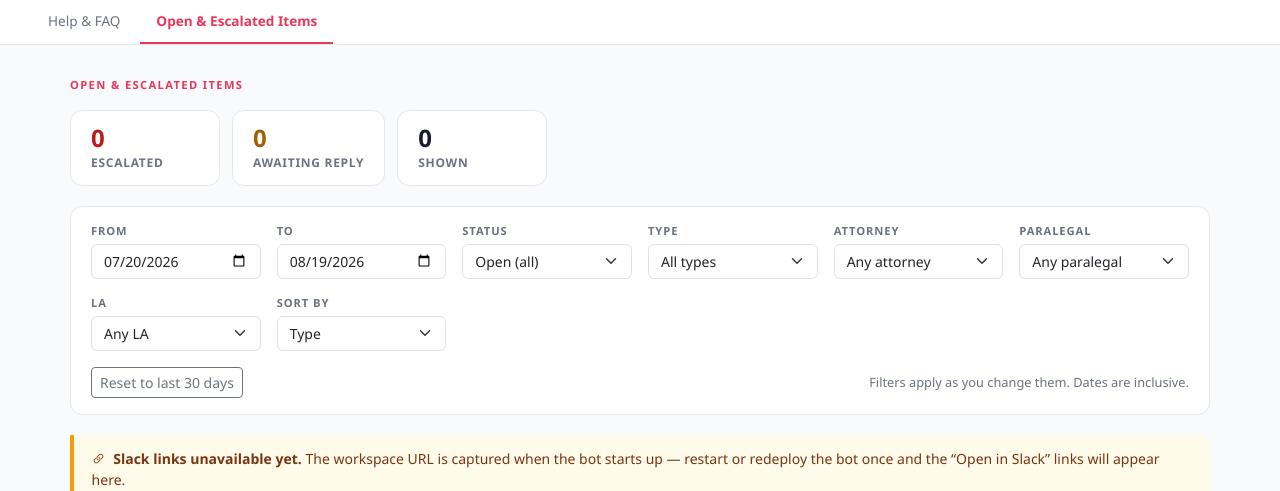
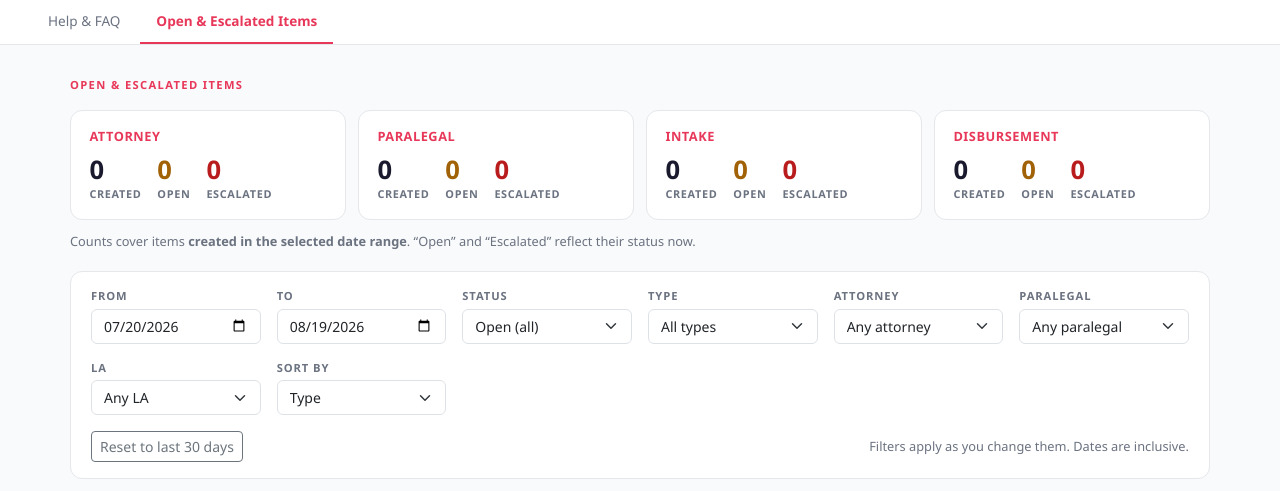
Before and after one commit to david-ramosjames/rjl-zap, a Flask app: page /open-items in a window 1280 px wide. Shown: the part 53-544 px from the top of the page. Run offline with Flask 3, Linux system fonts and the light colour scheme; data that the repository does not hold is empty.

Commit message:
Open Items: bucketed scoreboard (Attorney / Paralegal / Intake / Disbursement)
New scoreboard row at the top of the page: one card per bucket showing
Created / Open / Escalated for items created in the selected date range.

Buckets (config.WORKFLOW_BUCKETS, shared so the upcoming emails reuse them):
- Attorney: attorney_intro, check_pickup
- Paralegal: paralegal_intro
- Intake: case_setup, client_intake, doc_verification
- Disbursement: disbursement

Counts come from the full window (all statuses) so the scoreboard is
independent of the table's status filter; Open/Escalated reflect current
status. Trigger types outside these four buckets (mediation, calendar_sol,
calendar checklists) are intentionally excluded from the scoreboard.

Verified counts against a seeded window (created vs open vs escalated per
bucket, completed and out-of-bucket rows handled correctly).

https://claude.ai/code/session_01QMtP5CaQsZY3iwZ8ce5itC

```diff
--- a/templates/open_items.html
+++ b/templates/open_items.html
@@ -44,14 +44,21 @@
       text-transform:uppercase; color:var(--text-muted); margin-bottom:.25rem; display:block; }
     .filter-bar .form-control, .filter-bar .form-select { font-size:.875rem; }
 
-    .stat-row { display:flex; gap:.75rem; flex-wrap:wrap; margin-bottom:1.25rem; }
-    .stat { background:#fff; border:1px solid var(--border); border-radius:12px;
-            padding:.85rem 1.25rem; min-width:150px; }
-    .stat .n { font-size:1.5rem; font-weight:700; line-height:1.1; }
-    .stat .l { font-size:.75rem; color:var(--text-muted); text-transform:uppercase;
-               letter-spacing:.06em; font-weight:600; margin-top:.15rem; }
-    .stat.esc .n { color:#b91c1c; }
-    .stat.open .n { color:#a16207; }
+    .scoreboard { display:grid; grid-template-columns:repeat(4,1fr); gap:.75rem;
+                  margin-bottom:1.25rem; }
+    @media (max-width:820px){ .scoreboard{ grid-template-columns:repeat(2,1fr); } }
+    @media (max-width:480px){ .scoreboard{ grid-template-columns:1fr; } }
+    .sb-card { background:#fff; border:1px solid var(--border); border-radius:12px;
+               padding:1rem 1.15rem; }
+    .sb-title { font-size:.8rem; font-weight:700; letter-spacing:.04em;
+                text-transform:uppercase; color:var(--accent); margin-bottom:.65rem; }
+    .sb-nums { display:flex; gap:1rem; }
+    .sb-metric { display:flex; flex-direction:column; }
+    .sb-n { font-size:1.6rem; font-weight:700; line-height:1; color:var(--text-dark); }
+    .sb-n.open { color:#a16207; }
+    .sb-n.esc  { color:#b91c1c; }
+    .sb-l { font-size:.68rem; color:var(--text-muted); text-transform:uppercase;
+            letter-spacing:.06em; font-weight:600; margin-top:.25rem; }
 
     table.items { width:100%; border-collapse:separate; border-spacing:0; }
     table.items thead th { font-size:.7rem; text-transform:uppercase; letter-spacing:.07em;
@@ -105,19 +112,29 @@
 
   <div class="section-label">Open &amp; Escalated Items</div>
 
-  <div class="stat-row">
-    <div class="stat esc">
-      <div class="n">{{ escalated_count }}</div>
-      <div class="l">Escalated</div>
+  <div class="scoreboard">
+    {% for b in scoreboard %}
+    <div class="sb-card">
+      <div class="sb-title">{{ b.label }}</div>
+      <div class="sb-nums">
+        <div class="sb-metric">
+          <span class="sb-n">{{ b.created }}</span>
+          <span class="sb-l">Created</span>
+        </div>
+        <div class="sb-metric">
+          <span class="sb-n open">{{ b.open }}</span>
+          <span class="sb-l">Open</span>
+        </div>
+        <div class="sb-metric">
+          <span class="sb-n esc">{{ b.escalated }}</span>
+          <span class="sb-l">Escalated</span>
+        </div>
+      </div>
     </div>
-    <div class="stat open">
-      <div class="n">{{ total - escalated_count }}</div>
-      <div class="l">Awaiting reply</div>
-    </div>
-    <div class="stat">
-      <div class="n">{{ total }}</div>
-      <div class="l">Shown</div>
-    </div>
+    {% endfor %}
+  </div>
+  <div class="muted-sm" style="margin:-.5rem 0 1.25rem">
+    Counts cover items <strong>created in the selected date range</strong>. “Open” and “Escalated” reflect their status now.
   </div>
 
   <!-- ── FILTERS ── -->
--- a/web.py
+++ b/web.py
@@ -5,6 +5,30 @@ from functools import wraps
 from flask import Flask, redirect, render_template, request, Response, url_for
 
 import storage
+from config import WORKFLOW_BUCKETS, WORKFLOW_BUCKET_OF
+
+
+def build_scoreboard(start_ts: float, end_ts: float) -> list:
+    """Per-bucket created / open / escalated counts for the window. Loads the
+    full window (all statuses) so the scoreboard is independent of the table's
+    status filter."""
+    rows = storage.workflows_in_window(start_ts, end_ts, status="all")
+    tally = {key: {"created": 0, "open": 0, "escalated": 0}
+             for key, _l, _t in WORKFLOW_BUCKETS}
+    for r in rows:
+        bucket = WORKFLOW_BUCKET_OF.get(r["trigger_name"])
+        if not bucket:
+            continue
+        t = tally[bucket]
+        t["created"] += 1
+        if not r.get("completed_at"):
+            t["open"] += 1
+            if r.get("escalations_sent"):
+                t["escalated"] += 1
+    return [
+        {"key": key, "label": label, **tally[key]}
+        for key, label, _t in WORKFLOW_BUCKETS
+    ]
 
 flask_app = Flask(__name__)
 
@@ -272,6 +296,7 @@ def open_items():
     # exclusive upper bound at midnight after d_to, so d_to is inclusive
     end_ts = datetime.combine(d_to + timedelta(days=1), dtime.min).timestamp()
 
+    scoreboard = build_scoreboard(start_ts, end_ts)
     rows = storage.workflows_in_window(start_ts, end_ts, status=status)
     names = storage.get_user_names()
     roles = storage.get_channel_roles()
@@ -351,6 +376,7 @@ def open_items():
         "open_items.html",
         rows=view,
         total=len(view),
+        scoreboard=scoreboard,
         escalated_count=sum(1 for v in view if v["escalated"]),
         d_from=d_from.isoformat(), d_to=d_to.isoformat(),
         status=status, wtype=wtype, sort=sort,
```
Also changed, not shown: config.py (+17 -0 lines).
